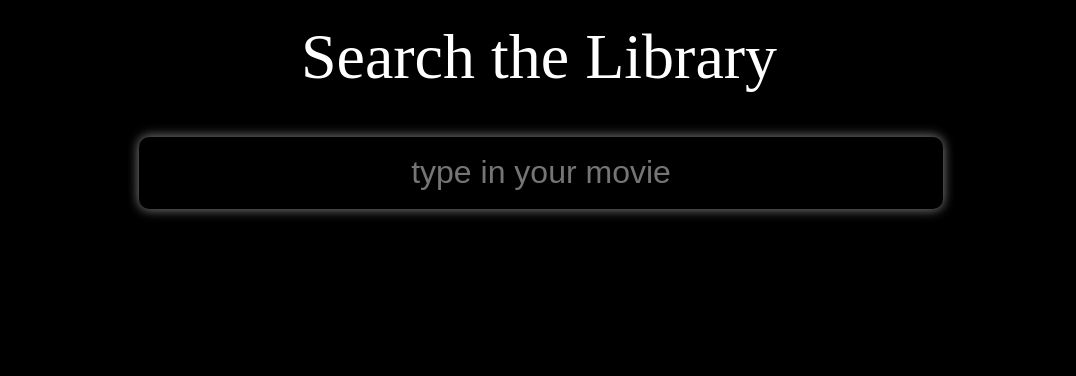
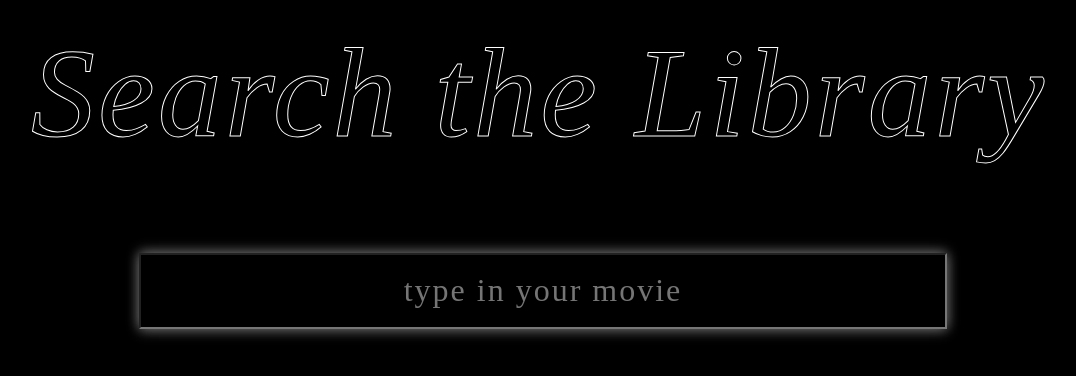
Before and after one commit to vidnas/react-movie-recs, a React (Create React App) app: page / in a window 1280 px wide. Shown: the top 376 px of the page, without its empty margins (101-1177 px from the left). Built offline with nearby package versions, Linux system fonts and the light colour scheme; no server answers.

Commit message:
card and font redesign

```diff
--- a/src/App.css
+++ b/src/App.css
@@ -11,20 +11,32 @@
 }
 
 .App a{
-  max-width:1200px;
+  width: 90vw;
 }
 
 .App h1{
-  color:white;
-  margin-top:0px;
-  padding-top:20px;
-  font-size: 4em;
-  font-family: 'Girassol';
-  font-weight:500;
+  color: white;
+  margin-top: 0px;
+  padding-top: 20px;
+  font-size: 8em;
+  font-family: 'Bebas Neue';
+  font-style: italic;
+  font-weight: 500;
+  -webkit-text-fill-color: transparent;
+  -webkit-text-stroke-width: 1px;
+  -webkit-text-stroke-color: white;
+  transition: 1s;
+  letter-spacing: 3px;
+}
+
+.App h1:hover {
+  -webkit-text-stroke-color: transparent;
+  -webkit-text-stroke-width: 5px;
+  transition: 1s;
 }
 
 .App h2{
-  font-family: 'Girassol';
+  font-family: 'Bebas Neue';
   font-weight: 400;
 }
 
@@ -37,17 +49,6 @@
   max-width: 90vw;
 }
 
-.textInput{
-  text-align: center;
-  background-color: black;
-  margin-bottom: 10px;
-  font-size: 32px;
-  border: none;
-  border-radius:10px;
-  box-shadow: 0px -2px 12px rgb(255 255 255 / 30%), 0px 2px 12px rgb(255 255 255 / 30%);
-  height: 70px;
-  width:100%;
-}
 
 .loadingscreen{
   display: flex;
--- a/src/components/Card.css
+++ b/src/components/Card.css
@@ -1,16 +1,22 @@
 .cardContainer{
     margin-bottom:50px;
-    box-shadow:0px -2px  12px rgba(255, 255, 255, 0.3),0px 2px  12px  rgba(255, 255, 255, 0.3);
-    border-radius: 30px;
-    /* border:1px solid grey; */
-    transition:box-shadow 0.3s;
-    margin: 25px 20px;
-    max-width:1200px;
+    border-radius: 0px;
+    /* margin: 25px 20px;
+    max-width:1200px; */
+    transition:box-shadow 1s;
+    padding:50px;
 }
 
 .cardContainer:hover{
-    box-shadow:0px -2px  22px rgba(255, 255, 255, 0.3),0px 2px  22px  rgba(255, 255, 255, 0.3);
-    transition:box-shadow 0.1s;
+    /* box-shadow: 0 1px 2px rgba(0,0,0,0.07),
+                0 2px 4px rgba(255,255,255,0.07),
+                0 4px 8px rgba(255,255,255,0.07),
+                0 8px 16px rgba(255,255,255,0.07),
+                0 16px 32px rgba(255,255,255,0.07),
+                0 32px 64px rgba(255,255,255,0.07);
+    transition:box-shadow 1s; */
+    background-color: rgba(0,0,0,0.5) !important;
+    transition: background-color 1s;
 }
 
 .movieInfo a{
@@ -28,8 +34,12 @@
 
 .movTitle{
     margin-top:5px;
-    font-size: 2.5em;
+    font-size: 4em;
     font-style: italic;
+    -webkit-text-fill-color: rgba(0,0,0,0.3);
+    -webkit-text-stroke-color: white;
+    -webkit-text-stroke-width: 1px;
+    letter-spacing: 2px;
 }
 
 .titleUnderStrap{
@@ -48,14 +58,14 @@
 
 .cardContent{
     padding:2em;
-
-    backdrop-filter: blur(2px);
+    backdrop-filter: blur(8px);
     background:rgba(0, 0, 0, 0.5);
     background-position: 'center';
     background-repeat: 'no-repeat';
     background-size: 'cover';
-    border-radius: 30px;
-
+    border-radius: 0px;
     display:flex;
     flex-direction: row;
+    max-width: 1200px;
+    margin: auto;
 }
--- a/src/components/Card.js
+++ b/src/components/Card.js
@@ -21,7 +21,9 @@ class MovieCard extends Component {
                 backgroundImage:`url("https://image.tmdb.org/t/p/original${this.backdropPath}")`,
                 backgroundPosition: 'center',
                 backgroundRepeat: 'no-repeat',
-                backgroundSize: 'cover'
+                backgroundSize: 'cover',
+                backgroundColor: 'black',
+                backgroundBlendMode:'luminosity'
             }}>
 
                 <div className="cardContent">
--- a/src/components/Search.css
+++ b/src/components/Search.css
@@ -14,3 +14,17 @@
 .MovieSearch{
     margin-bottom:3em;
 }
+
+.textInput{
+    text-align: center;
+    background-color: black;
+    margin-bottom: 10px;
+    font-size: 32px;
+    /* border: none; */
+    border-radius:0px;
+    box-shadow: 0px -2px 12px rgb(255 255 255 / 30%), 0px 2px 12px rgb(255 255 255 / 30%);
+    height: 70px;
+    width:100%;
+    font-family: 'Bebas Neue';
+    letter-spacing: 2px;
+  }
--- a/src/components/SingleMovie.css
+++ b/src/components/SingleMovie.css
@@ -1,11 +1,11 @@
 .singleMovieContainer{
     width:100vw;
     height:100%;
-    backdrop-filter: blur(2px);
+    backdrop-filter: blur(8px);
 }
 
 .singleMovieContent{
-    backdrop-filter: blur(2px);
+    backdrop-filter: blur(8px);
     background:rgba(0, 0, 0, 0.5);
     background-position: 'center';
     background-repeat: 'no-repeat';
@@ -21,8 +21,7 @@
 }
 
 .singleMovieContent h1{
-    font-size:5em;
-    text-shadow: 6px 8px #000000;
+    font-size:7em;
     margin-bottom: 0px;
     line-height: 1;
     margin-top:10px;
@@ -34,7 +33,7 @@
     max-width:100vw;
     width:1200px;
     margin: 50px;
-    backdrop-filter: blur(2px);
+    backdrop-filter: blur(8px);
     box-shadow: 0 1px 20px rgba(0, 0, 0, 0.7);
 	-webkit-box-shadow: 0 1px 20px rgba(0, 0, 0, 0.7);
 	-moz-box-shadow: 0 1px 20px rgba(0, 0, 0, 0.7);
--- a/src/index.css
+++ b/src/index.css
@@ -29,4 +29,4 @@ code {
     monospace;
 }
 
-@import url('https://fonts.googleapis.com/css2?family=Cabin&family=Playfair+Display&family=Girassol&display=swap');
+@import url('https://fonts.googleapis.com/css2?family=Cabin&family=Playfair+Display&family=Girassol&family=Bebas+Neue&display=swap');
```
